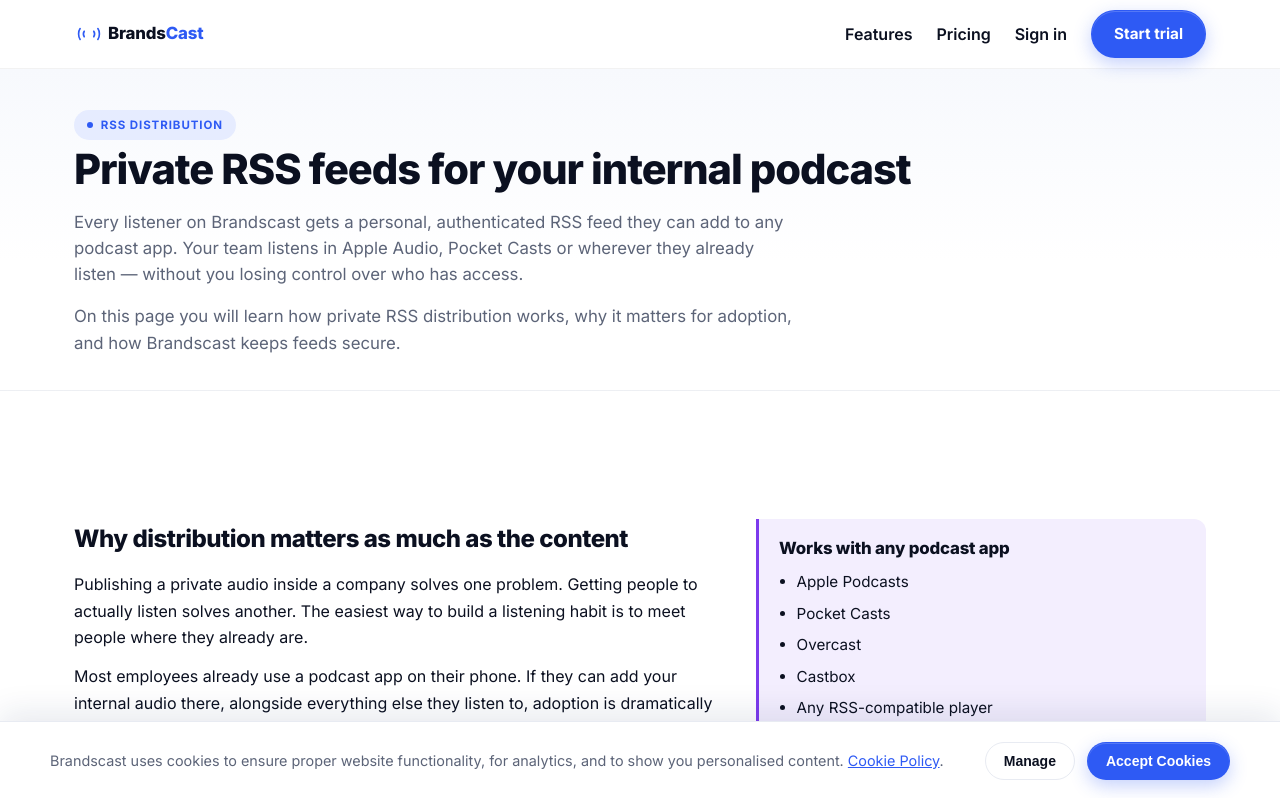
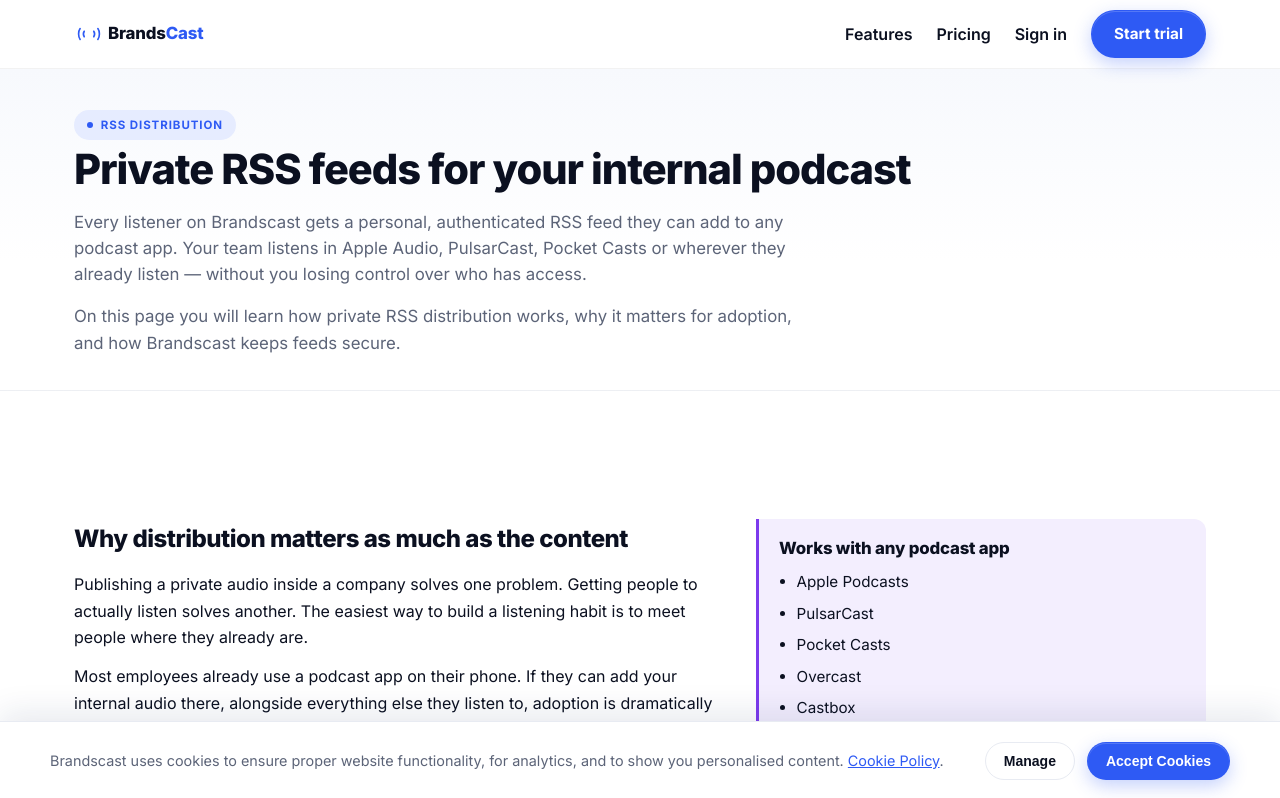
Before and after one commit to polrodriguezriu/brandscastweb, a Next.js app: page /rss-distribution in a window 1280 px wide. Shown: the top 798 px of the page. Built offline with nearby package versions, Linux system fonts and the light colour scheme.

Commit message:
feat: mention PulsarCast as a supported podcast app (#33)
Co-authored-by: Pol Rodríguez Rius <pol@MacBook-Pro-Pol.local>

```diff
--- a/src/app/help/page.tsx
+++ b/src/app/help/page.tsx
@@ -348,7 +348,7 @@
         steps: [
           "When you are invited to an audio, you receive an email with a private feed link.",
           "Copy the feed link from the email.",
-          "Open your podcast app (Apple Podcasts, Overcast, Pocket Casts or any app that supports private RSS feeds) and look for <strong>Add by URL</strong> or <strong>Add private feed</strong>.",
+          "Open your podcast app (Apple Podcasts, PulsarCast, Overcast, Pocket Casts or any app that supports private RSS feeds) and look for <strong>Add by URL</strong> or <strong>Add private feed</strong>.",
           "Paste the feed link and follow the app's instructions. The audio will appear in your library.",
           "New episodes published by your team will arrive in the app automatically, just like any public audio.",
         ],
--- a/src/app/page.tsx
+++ b/src/app/page.tsx
@@ -724,7 +724,7 @@
               {
                 cls: "yellow",
                 title: "Listen from any app",
-                body: "Overcast, Apple Podcasts, Pocket Casts — wherever they already listen.",
+                body: "PulsarCast, Apple Podcasts, Pocket Casts — wherever they already listen.",
                 icon: (
                   <svg viewBox="0 0 24 24" aria-hidden="true">
                     <path d="M4 13v3a2 2 0 0 0 2 2h1v-6H6a2 2 0 0 0-2 2Z" />
--- a/src/app/rss-distribution/page.tsx
+++ b/src/app/rss-distribution/page.tsx
@@ -8,7 +8,7 @@
 export const metadata: Metadata = {
   title: "Private RSS feed distribution for internal podcasts | Brandscast",
   description:
-    "Distribute your private internal podcast to any podcast app via secure RSS feeds. Each listener gets a unique, authenticated feed they can add to Apple Podcasts, Pocket Casts, Overcast or any RSS-compatible player.",
+    "Distribute your private internal podcast to any podcast app via secure RSS feeds. Each listener gets a unique, authenticated feed they can add to Apple Podcasts, PulsarCast, Pocket Casts, Overcast or any RSS-compatible player.",
   alternates: { canonical: "https://brandscast.com/rss-distribution/" },
   robots:
     "index,follow,max-image-preview:large,max-snippet:-1,max-video-preview:-1",
@@ -34,8 +34,8 @@
           <p className="lead">
             Every listener on Brandscast gets a personal, authenticated RSS feed
             they can add to any podcast app. Your team listens in Apple Audio,
-            Pocket Casts or wherever they already listen — without you losing
-            control over who has access.
+            PulsarCast, Pocket Casts or wherever they already listen — without
+            you losing control over who has access.
           </p>
           <p className="hero-meta">
             On this page you will learn how private RSS distribution works, why
@@ -72,6 +72,7 @@
               <h3>Works with any podcast app</h3>
               <ul>
                 <li>Apple Podcasts</li>
+                <li>PulsarCast</li>
                 <li>Pocket Casts</li>
                 <li>Overcast</li>
                 <li>Castbox</li>
@@ -263,7 +264,7 @@
                 },
                 {
                   q: "Which podcast apps are compatible",
-                  a: "Any app that supports adding a custom RSS feed URL works with Brandscast. This includes Apple Podcasts, Pocket Casts, Overcast, Castbox and many others.",
+                  a: "Any app that supports adding a custom RSS feed URL works with Brandscast. This includes Apple Podcasts, PulsarCast, Pocket Casts, Overcast, Castbox and many others.",
                 },
                 {
                   q: "Do employees need a Brandscast account to listen via RSS",
```
